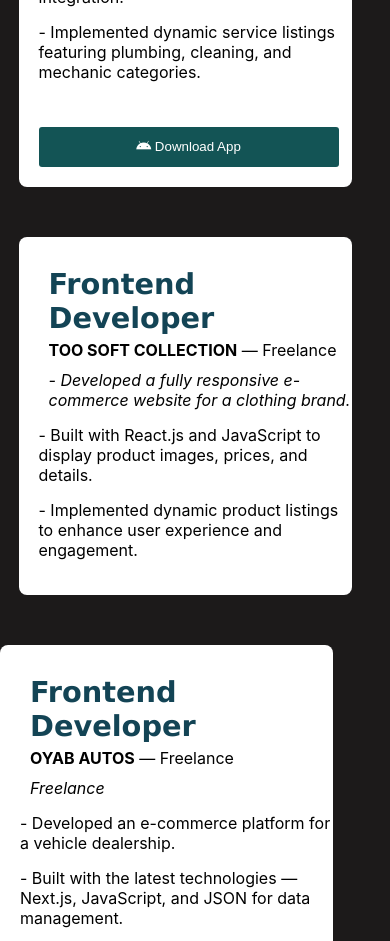
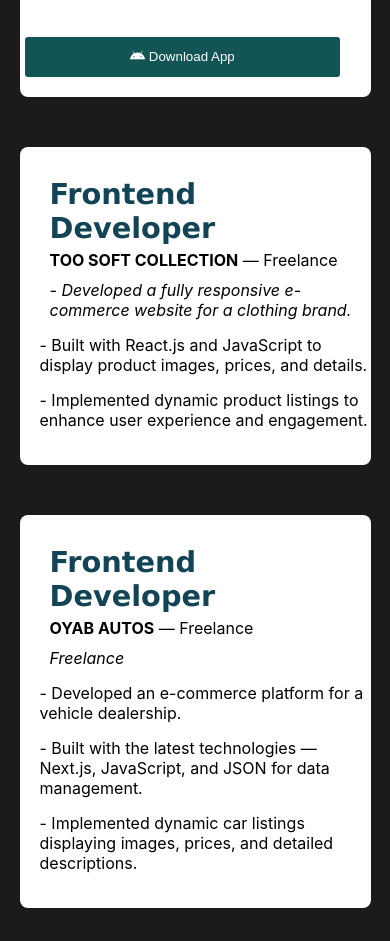
Before and after one commit to Bigoluwagentle/Abdulmalik-portfolio, a React (Create React App) app: page / in a window 390 px wide. Shown: the part 6420-7361 px from the top of the page. Built offline with nearby package versions, Linux system fonts and the light colour scheme.

Commit message:
Initial commit

```diff
--- a/src/Main/Main.css
+++ b/src/Main/Main.css
@@ -239,15 +239,28 @@
                 align-items: center;
                 padding-left: 0px;
                 margin-bottom: 50px;
+                padding-right: 0px;
                 + section{
                     justify-content: center;
                     align-items: center;
                     margin-left: 0px;
+                    > aside{
+                        > button{
+                            width: 90%;
+                            margin-left: 5px;
+                        }
+                    }
+
                     + section{
 
                         justify-content: center;
                         align-items: center;
+                        + section{
+                            justify-content: center;
+                            align-items: center;
+                        }
                     }
+
                 }
                 > aside{
                     width: 90%;
--- a/src/Main/Main.jsx
+++ b/src/Main/Main.jsx
@@ -181,7 +181,7 @@
                         transition={{duration:1}}
                     >
                         <h4>Mobile App Developer</h4>
-                        <p><strong>FixMate</strong></p>
+                        {/* <p><strong>FixMate</strong></p> */}
                         <li>- Developed a mobile application for hiring professional handymen.</li>
                         <li>- Built using modern technologies — React Native, Expo, and OpenAI integration.</li>
                         <li>- Implemented dynamic service listings featuring plumbing, cleaning, and mechanic categories.</li>
```
